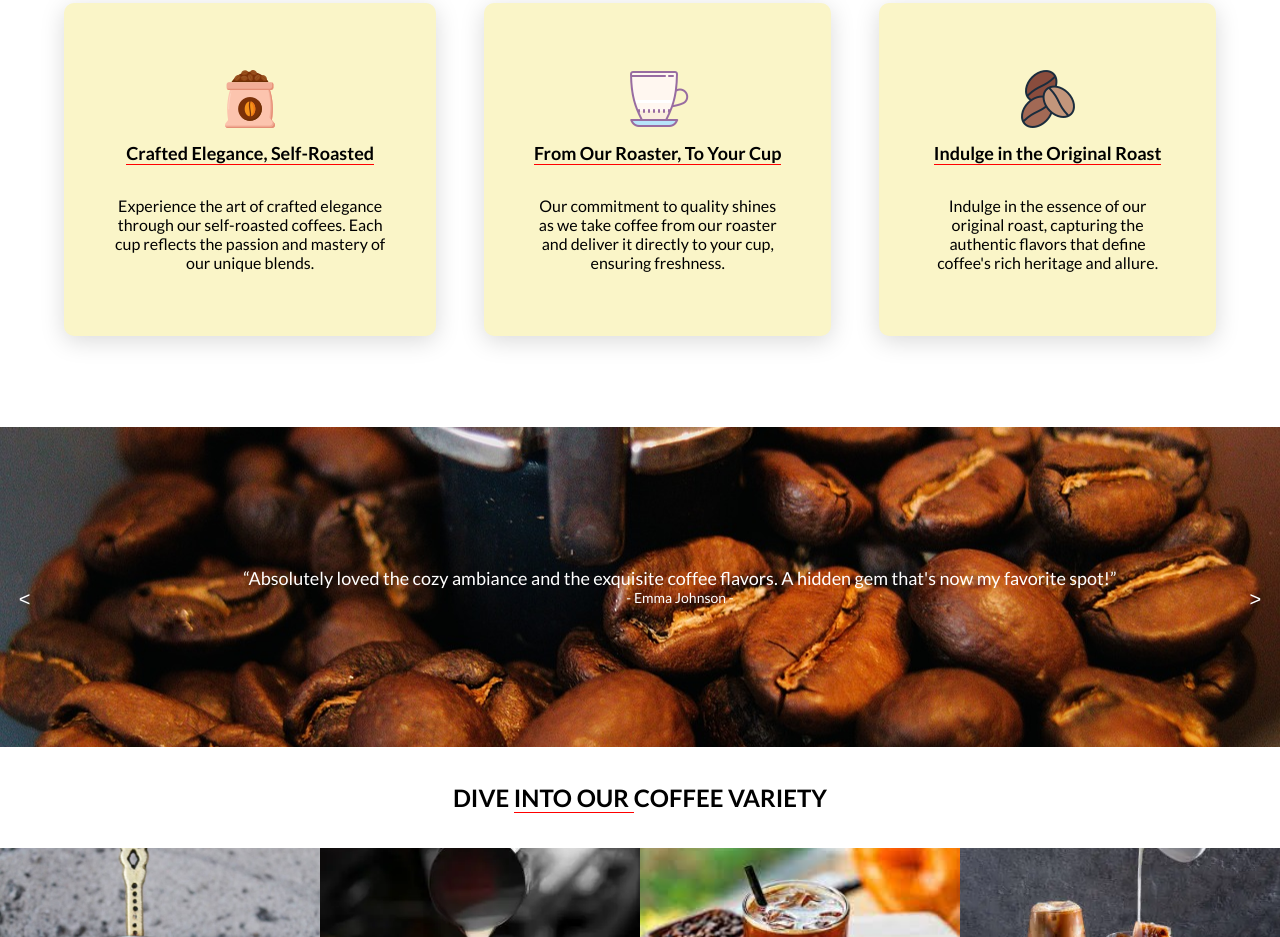
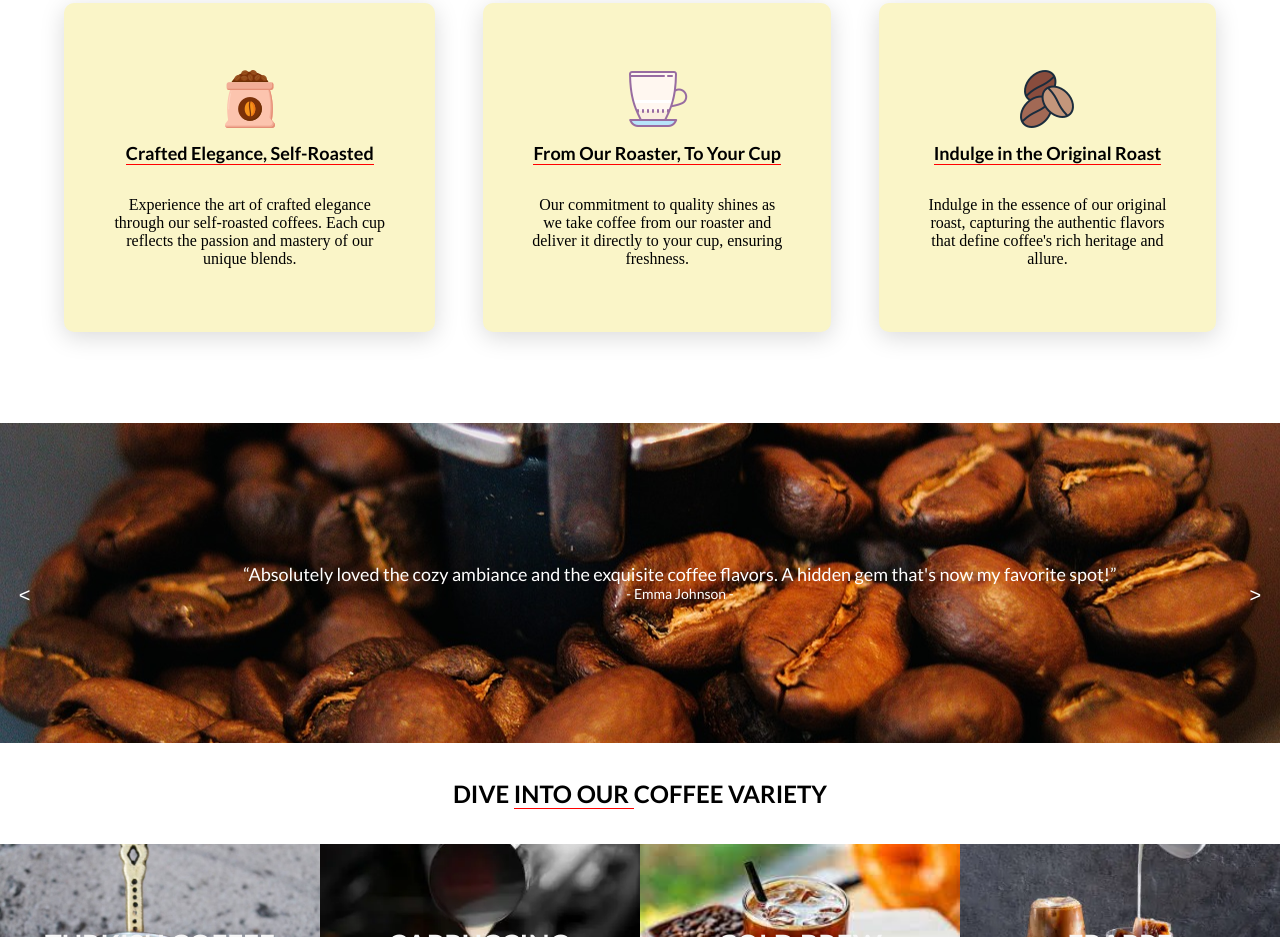
Before and after one commit to alibozkurtkyrd/cafe_website, a plain HTML site: page index.html in a window 1280 px wide. Shown: the part 909-1846 px from the top of the page. Drawn offline with Linux system fonts and the light colour scheme.

Commit message:
Update style.css
fig-body class is updated

```diff
--- a/style.css
+++ b/style.css
@@ -147,7 +147,7 @@ body{
 
 #features .fig-body {
     /* text-align: center; */
-    font-family: 'Lato', sans-serif;
+    /* font-family: 'Lato', sans-serif; */
     font-size: 16px;
     font-weight: 400;
 }
```
